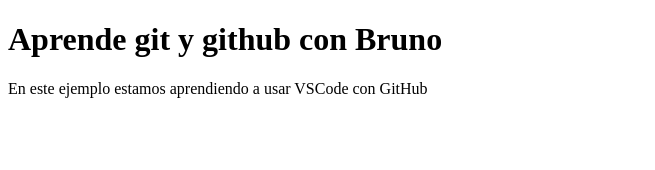
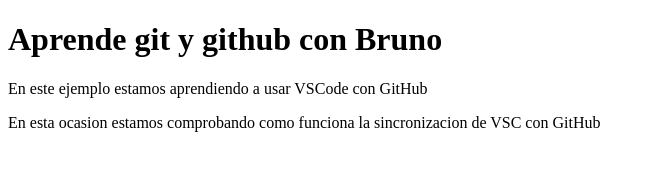
Before and after one commit to brun0bdev/miproyectoweb, a plain HTML site: page index.html in a window 1280 px wide. Shown: the whole page, without its empty margins (0-655 px from the left). Drawn offline with Linux system fonts and the light colour scheme.

Commit message:
Añadiendo segundo párrafo a index.html

```diff
--- a/index.html
+++ b/index.html
@@ -9,5 +9,7 @@
 <body>
     <h1>Aprende git y github con Bruno</h1>
     <p>En este ejemplo estamos aprendiendo a usar VSCode con GitHub</p>
+    <p>En esta ocasion estamos comprobando como funciona la sincronizacion de VSC con GitHub</p>
+
 </body>
 </html>
```
